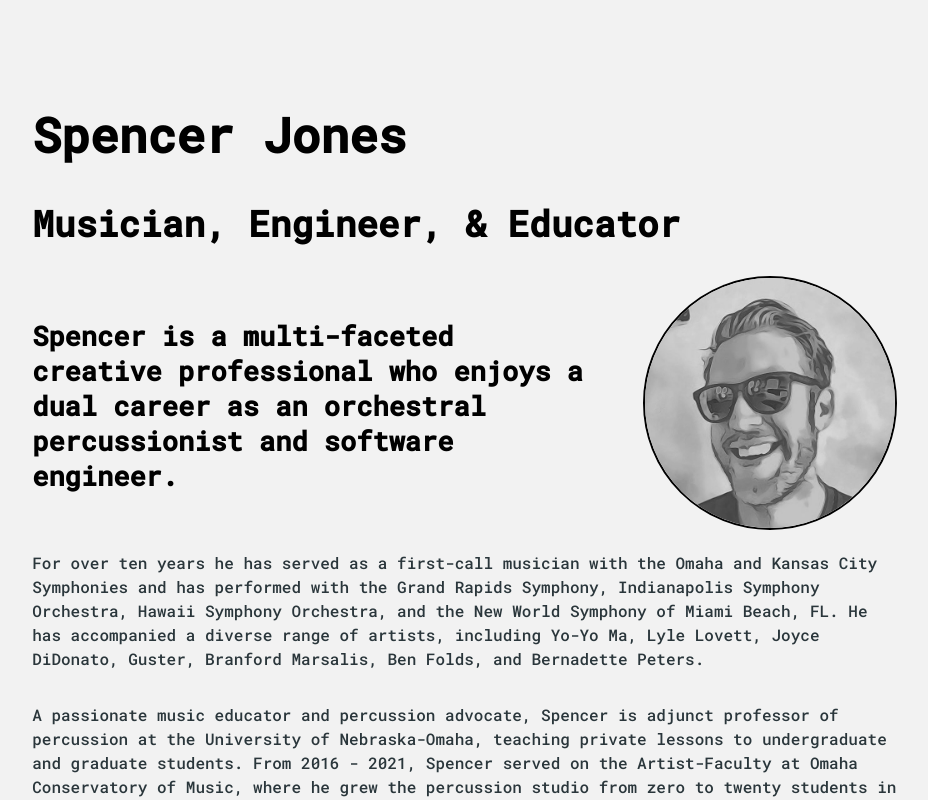
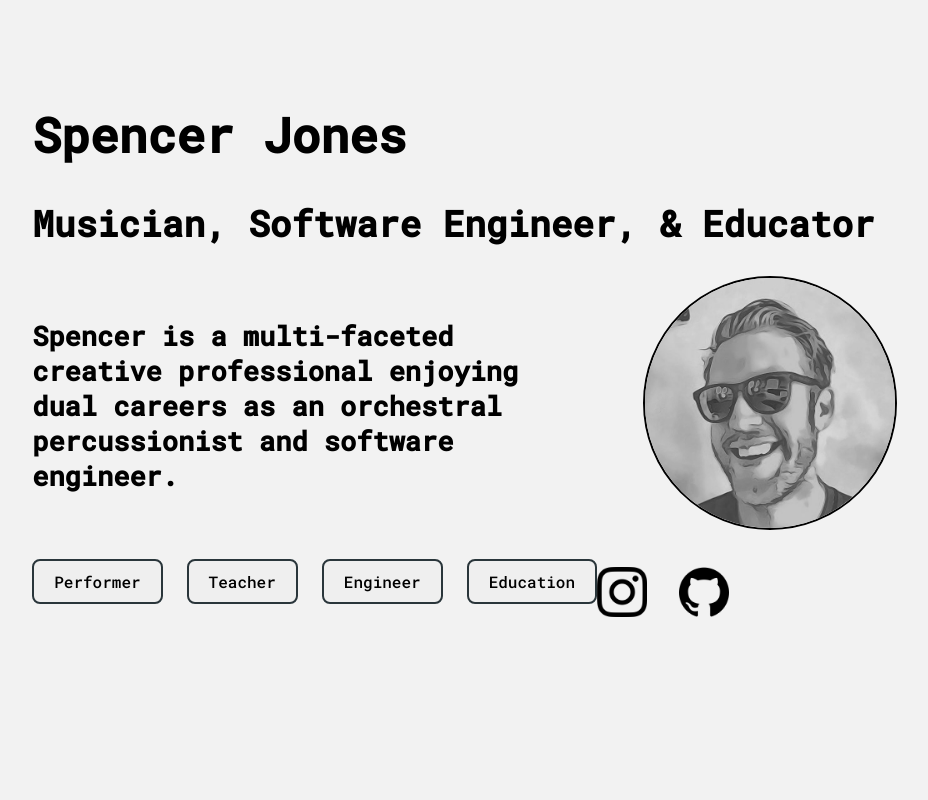
Before and after one commit to mitschlagel/mitschlagel.github.io, a React (Create React App) app: page / in a window 1280 px wide. Shown: the top 800 px of the page, without its empty margins (39-967 px from the left). Built offline with nearby package versions, Linux system fonts and the light colour scheme.

Commit message:
Add resume buttons

```diff
--- a/public/index.html
+++ b/public/index.html
@@ -26,6 +26,15 @@
     -->
     <title>spencer jones</title>
   </head>
+<!-- Google tag (gtag.js) -->
+<script async src="https://www.googletagmanager.com/gtag/js?id=G-P6NNXH3H9C"></script>
+<script>
+  window.dataLayer = window.dataLayer || [];
+  function gtag(){dataLayer.push(arguments);}
+  gtag('js', new Date());
+
+  gtag('config', 'G-P6NNXH3H9C');
+</script>
   <body>
     <noscript>You need to enable JavaScript to run this app.</noscript>
     <div id="root"></div>
--- a/src/App.css
+++ b/src/App.css
@@ -10,7 +10,7 @@
 
 .main {
   display: flex;
-  flex-wrap: wrap;;
+  flex-wrap: wrap;
   align-items: center;
   width: 100%;
   padding:  0, 5%, 0, 5%;
@@ -21,6 +21,7 @@
   font-weight: 900;
   font-family: 'Roboto Mono', sans-serif;
   font-size: x-large;
+
 }
 
 h1 {
@@ -46,6 +47,7 @@ h1 {
   align-items: center;
   justify-content: center;
   padding-top: 24px;
+
 }
 
 .instagram {
@@ -95,3 +97,43 @@ span:hover {
 .popoverMusican {
   background-color: #2a363b;
 }
+
+.resume {
+  display: flex;
+  align-items: center;
+  justify-content: space-around;
+  padding: 24px 0 24px 0;
+}
+
+.resume-buttons-container {
+  display: flex;
+  /* Ensure child components are in a row */
+}
+
+/* Add margin-right to create space between buttons */
+.resume-buttons-container > *:not(:last-child) {
+  margin-right: 24px;
+}
+
+.resume-button {
+  display: inline-block;
+  font-size: 16px;
+  font-family: 'Roboto Mono', sans-serif;
+  padding: 10px 20px;
+  border: 2px solid #2a363b;
+  border-radius: 8px;
+  cursor: pointer;
+  outline: none;
+  text-align: center;
+  text-decoration: none;
+  transition: background-color 0.3s ease;
+}
+
+.resume-button:hover {
+  color: #ffffff;
+  background-color: #2a363b; /* Darker shade of blue on hover */
+}
+
+.resume-button-label {
+  display: inline-block;
+}
--- a/src/App.js
+++ b/src/App.js
@@ -8,10 +8,11 @@ import ContactForm from './ContactForm';
 
 import ReactGA from 'react-ga';
 import React from 'react';
+import FadeInModalButton from './FadeInModalButton';
 
 function App() {
 
-  ReactGA.initialize('G-P6NNXH3H9C');
+  // ReactGA.initialize('G-P6NNXH3H9C');
   return (
     <div className="App">
       <Main />
@@ -24,7 +25,7 @@ const Main = () => {
     <div className="main">
       <Header />
       <Headline />
-      <PrimaryContent />
+      <Resume />
       <SocialLinks />
     </div>
   )
@@ -35,7 +36,7 @@ const Header = () => {
     <header className="header">
         <div className="title">
           <h1>Spencer Jones </h1>
-          <h2>Musician, Engineer, & Educator</h2>
+          <h2>Musician, Software Engineer, & Educator</h2>
         </div>
         {/* <div className="contact-us">
           <ContactForm />
@@ -76,6 +77,19 @@ const PrimaryContent = () => {
   )
 }
 
+const Resume = () => {
+  return (
+    <div className="resume">
+      <div className="resume-buttons-container">
+        <FadeInModalButton title="Performer" content={text1} />
+        <FadeInModalButton title="Teacher" content={"Teaching"} />
+        <FadeInModalButton title="Engineer" content={"Software"} />
+        <FadeInModalButton title="Education" content={"Education"} />
+      </div>
+    </div>
+  )
+}
+
 const SocialLinks = () => {
   return (
     <div className="social-links">
@@ -91,7 +105,7 @@ const SocialLinks = () => {
 
 
 export default App;
-const bigText = "Spencer is a multi-faceted creative professional who enjoys a dual career as an orchestral percussionist and software engineer."
+const bigText = "Spencer is a multi-faceted creative professional enjoying dual careers as an orchestral percussionist and software engineer."
 const text1 = "For over ten years he has served as a first-call musician with the Omaha and Kansas City Symphonies and has performed with the Grand Rapids Symphony, Indianapolis Symphony Orchestra, Hawaii Symphony Orchestra, and the New World Symphony of Miami Beach, FL. He has accompanied a diverse range of artists, including Yo-Yo Ma, Lyle Lovett, Joyce DiDonato, Guster, Branford Marsalis, Ben Folds, and Bernadette Peters."
 const text2 = "During the pandemic and shut down of the live music industry in 2020, Spencer returned to school, studying computer science at Creighton University and quickly securing a software engineering job in the banking sector."
 const text3 = "A passionate music educator and percussion advocate, Spencer is adjunct professor of percussion at the University of Nebraska-Omaha, teaching private lessons to undergraduate and graduate students. From 2016 - 2021, Spencer served on the Artist-Faculty at Omaha Conservatory of Music, where he grew the percussion studio from zero to twenty students in five years. His students routinely placed in All-State ensembles, earned college scholarships, and won acceptance into prestigious programs such as Interlochen and Boston University-Tanglewood Institute. Additionally, Spencer has served on the faculties of Iowa Western Community College and Dordt University, as well as on the percussion staff of Broken Arrow (OK) High School’s The Pride of Broken Arrow marching band."
--- /dev/null
+++ b/src/FadeInModalButton.jsx
@@ -0,0 +1,47 @@
+import React, { useState, useEffect } from 'react';
+import './Modal.css'; // Assuming you have CSS for modal styles
+
+const Modal = ({ content, onClose }) => {
+  const [isVisible, setIsVisible] = useState(false);
+
+  useEffect(() => {
+    setIsVisible(true);
+  }, []);
+
+  const handleOverlayClick = (e) => {
+    if (e.target.classList.contains('modal-overlay')) {
+      onClose();
+    }
+  };
+
+  return (
+    <div className={`modal-overlay ${isVisible ? 'visible' : ''}`} onClick={handleOverlayClick}>
+      <div className="modal">
+        <div className="modal-content">
+          <p>{content}</p>
+        </div>
+      </div>
+    </div>
+  );
+};
+
+const FadeInModalButton = ({title, content}) => {
+  const [isModalVisible, setIsModalVisible] = useState(false);
+
+  const showModal = () => {
+    setIsModalVisible(true);
+  };
+
+  const hideModal = () => {
+    setIsModalVisible(false);
+  };
+
+  return (
+    <div>
+      <button className="resume-button" onClick={showModal}>{title}</button>
+      {isModalVisible && <Modal content={content} onClose={hideModal} />}
+    </div>
+  );
+};
+
+export default FadeInModalButton;
--- /dev/null
+++ b/src/Modal.css
@@ -0,0 +1,39 @@
+/* Modal Styles */
+.modal-overlay {
+    position: fixed;
+    top: 0;
+    left: 0;
+    width: 100%;
+    height: 100%;
+    background-color: rgba(0, 0, 0, 0.5); /* Semi-transparent overlay */
+    display: flex;
+    justify-content: center;
+    align-items: center;
+    z-index: 999; /* Ensure the modal appears on top */
+    opacity: 0; /* Start with opacity at 0 for the fade-in effect */
+    transition: opacity 0.5s ease-in-out; /* Transition for opacity change */
+  }
+
+  .modal-overlay.visible {
+    opacity: 1; /* When the modal is visible, change opacity to 1 */
+  }
+
+  .modal {
+    display: flex;
+    background-color: white;
+    padding: 32px;
+    border-radius: 8px;
+    box-shadow: 0 0 10px rgba(0, 0, 0, 0.3);
+    width: 60%;
+    max-width: 500px;
+    align-items: center;
+    position: relative;
+  }
+
+  .close {
+    position: absolute;
+    top: 10px;
+    right: 10px;
+    font-size: 100px;
+    color: #888;
+  }
```
